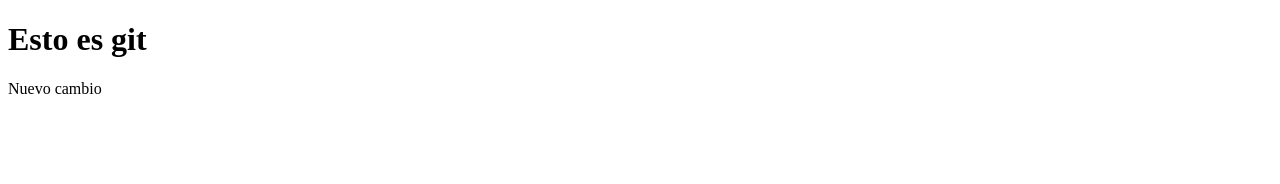
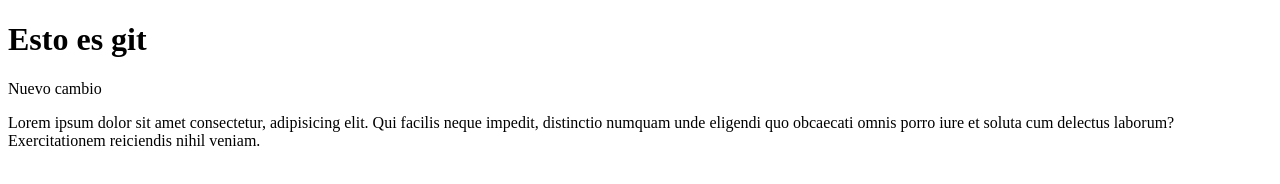
Before and after one commit to estuardoMC/curso, a plain HTML site: page index.html in a window 1280 px wide. Drawn offline with Linux system fonts and the light colour scheme.

Commit message:
Agregando parrafo con lorem

```diff
--- a/index.html
+++ b/index.html
@@ -13,6 +13,11 @@
                 <h1>Esto es git</h1>
                 <p>Nuevo cambio</p>
             </div>
+            <div class="col-12">
+                <p>Lorem ipsum dolor sit amet consectetur, adipisicing elit. Qui facilis neque impedit,
+                    distinctio numquam unde eligendi quo obcaecati omnis porro iure et soluta cum delectus
+                    laborum? Exercitationem reiciendis nihil veniam.</p>
+            </div>
         </div>
     </div>
 
```
